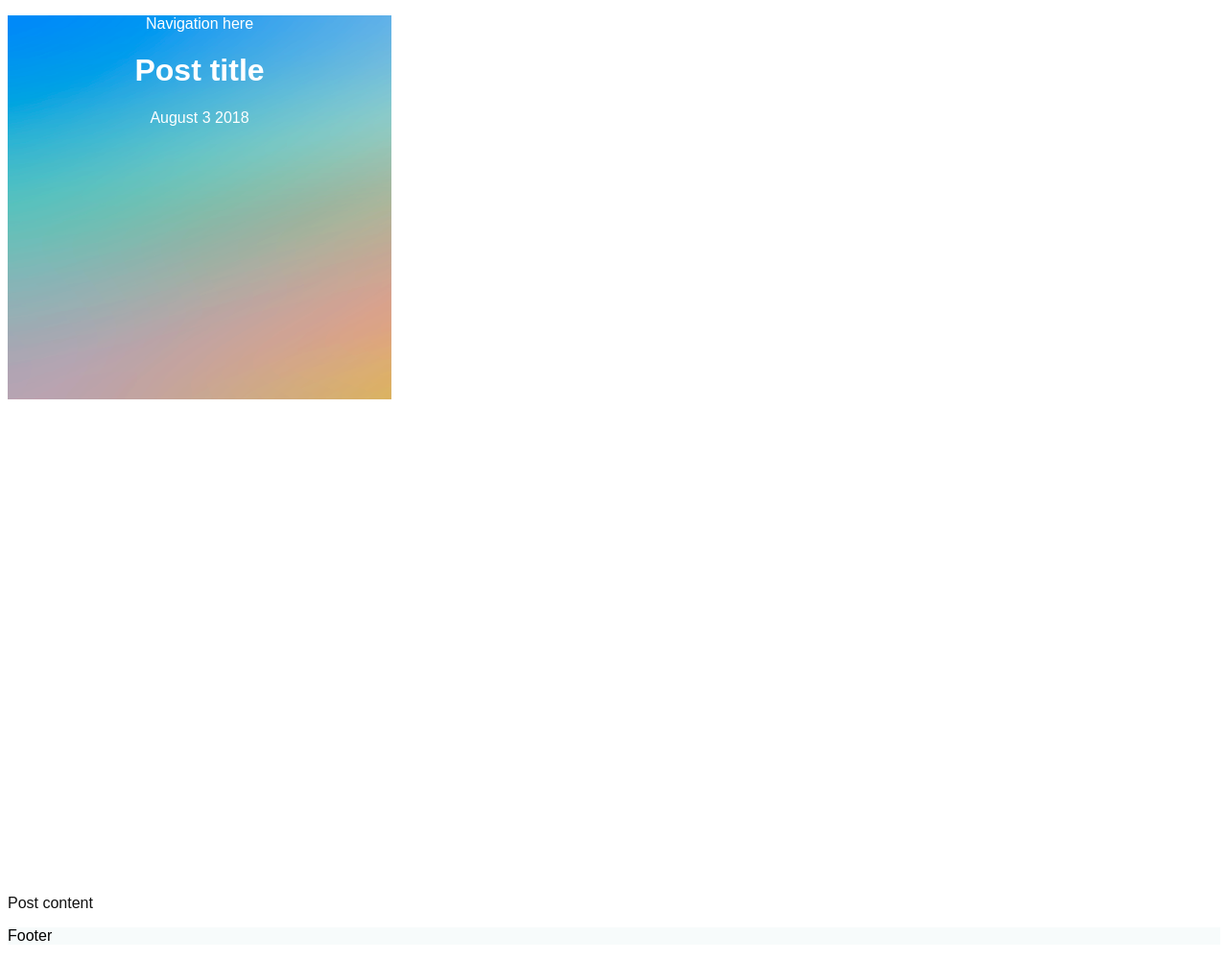
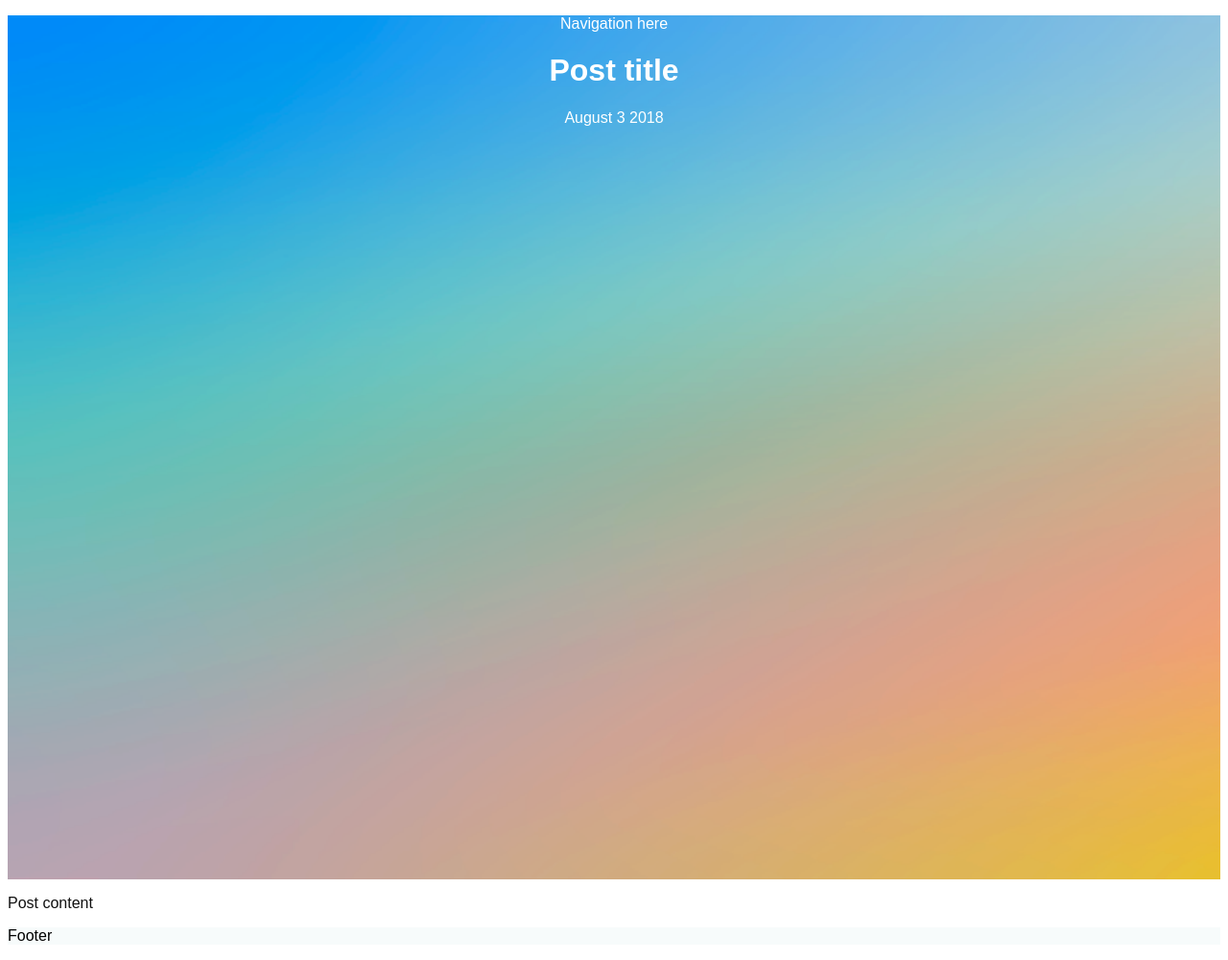
Before and after one commit to theaq175/theaq175.github.io, a Jekyll site: the page built from _posts/2018-08-03-first-post.md, in a window 1280 px wide. Shown: the whole page at 96% size. Built offline with Jekyll 4.4.1, drawn with Linux system fonts in a browser that asks for light colours.

Commit message:
Update main.css

```diff
--- a/css/main.css
+++ b/css/main.css
@@ -9,11 +9,11 @@ body {
 header {
     background-image: url('../images/gradient-2.png');
     background-repeat: no-repeat;
-    background-size: auto;
+    background-size: cover;
     color: white;
     text-align: center;
     height: 900px;
-    width: 400px;
+    width: 100%;
 }
 
 header.h1 {
```
